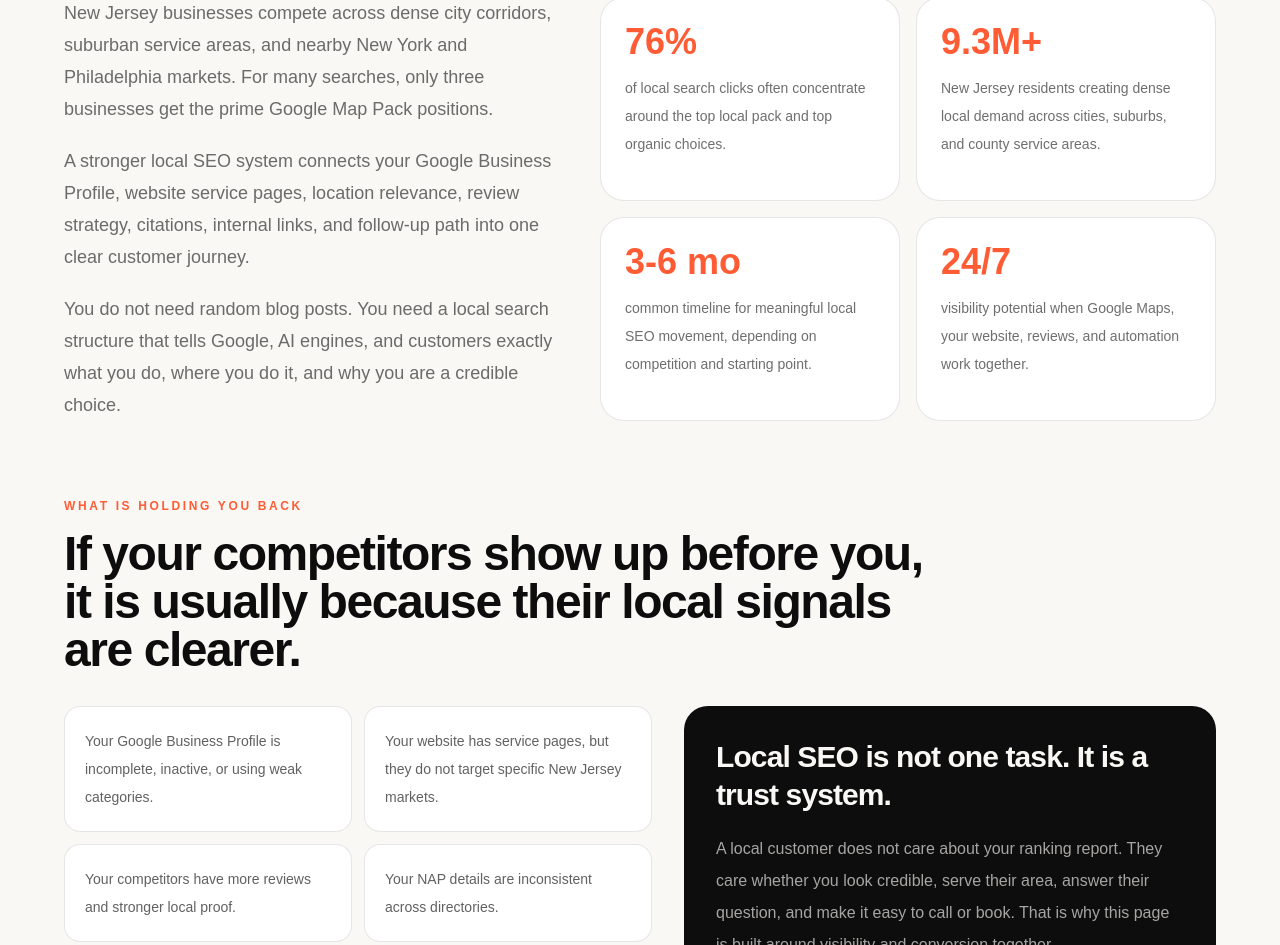
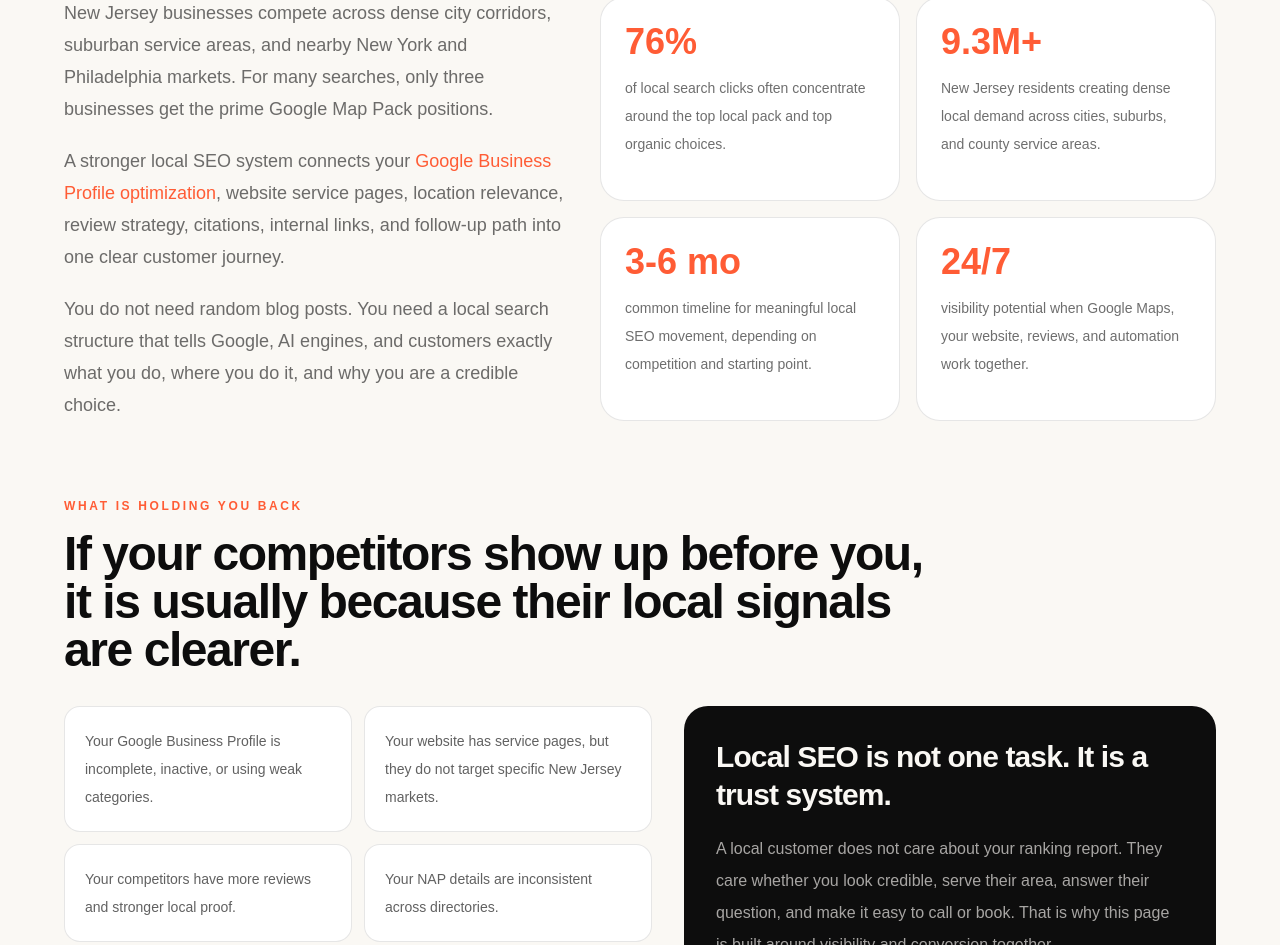
Before and after one commit to dev-gagandeep/Flux-Media-Creations, a Next.js app: page /local-seo-new-jersey in a window 1280 px wide. Shown: the part 1247-2192 px from the top of the page. Built offline with nearby package versions, Linux system fonts and the light colour scheme; a web font is replaced by a local one.

Commit message:
Interlink NJ GBP optimization page

```diff
--- a/src/app/local-seo-new-jersey/page.tsx
+++ b/src/app/local-seo-new-jersey/page.tsx
@@ -313,7 +313,11 @@ export default function LocalSeoNewJerseyPage() {
                 New Jersey businesses compete across dense city corridors, suburban service areas, and nearby New York and Philadelphia markets. For many searches, only three businesses get the prime Google Map Pack positions.
               </p>
               <p>
-                A stronger local SEO system connects your Google Business Profile, website service pages, location relevance, review strategy, citations, internal links, and follow-up path into one clear customer journey.
+                A stronger local SEO system connects your{" "}
+                <Link href="/gbp-optimization-new-jersey" className="font-medium text-flux hover:underline">
+                  Google Business Profile optimization
+                </Link>
+                , website service pages, location relevance, review strategy, citations, internal links, and follow-up path into one clear customer journey.
               </p>
               <p>
                 You do not need random blog posts. You need a local search structure that tells Google, AI engines, and customers exactly what you do, where you do it, and why you are a credible choice.
```
